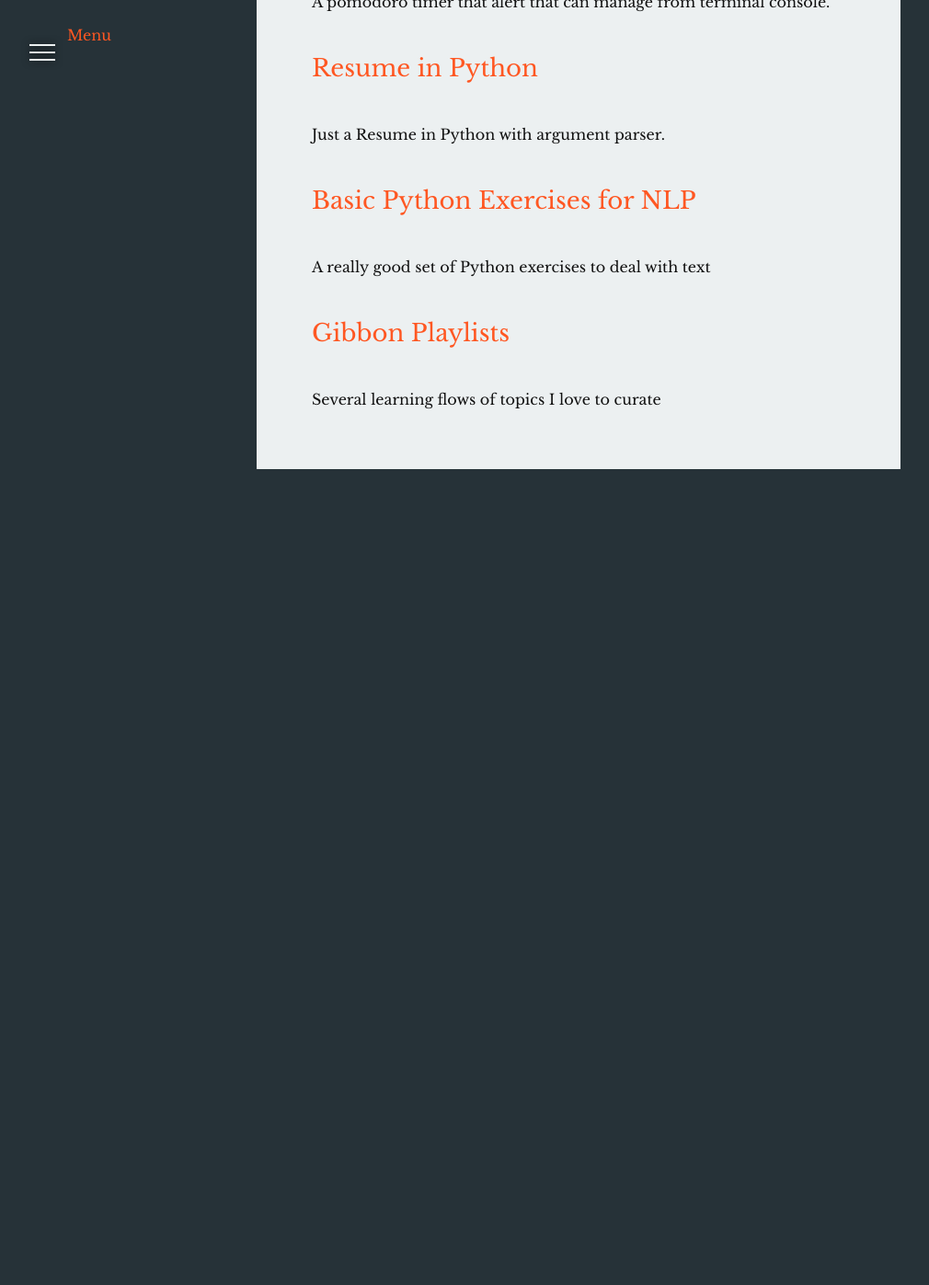
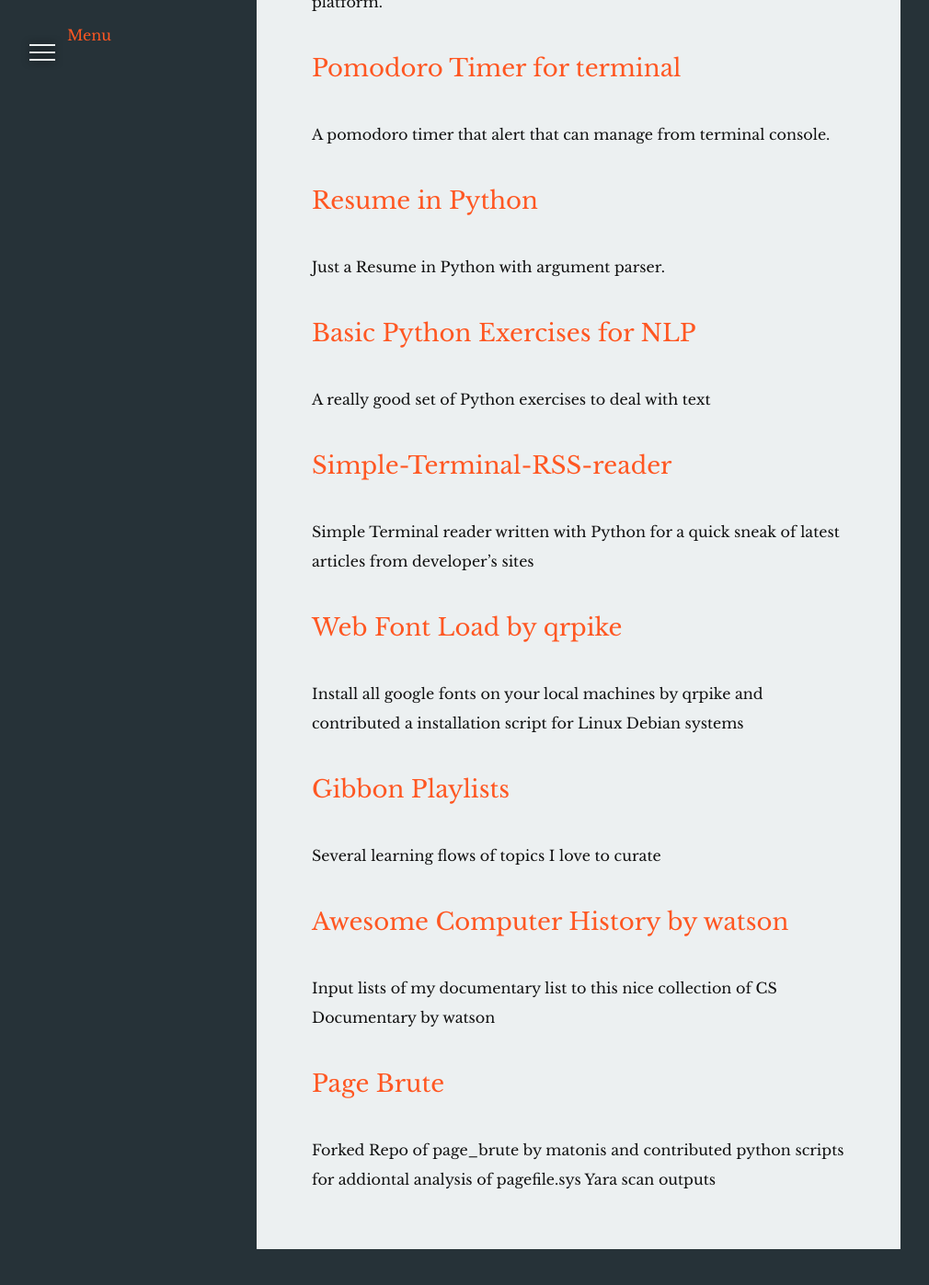
Before and after one commit to aungthurhahein/aungthurhahein.github.com, a Jekyll site: the page built from projects.md, in a window 1280 px wide and 1400 px high, scrolled down 1047 px. Shown: the top 1397 px of the window at 92% size, without its empty margins (11-1021 px from the left). Built offline with Jekyll 4.4.1, drawn with Linux system fonts in a browser that asks for light colours; nearby versions of some CDN libraries; before the commit the page ends 1677 px from its top, so only the background shows below that; some of the changed text lies outside the part shown.

Commit message:
projects udpate

```diff
--- a/projects.md
+++ b/projects.md
@@ -14,17 +14,32 @@ A project to gather the best packages for Sublime Text 3 and Atom text editors f
 
 This is a Google font pairing typography project using Burmese poems as content.
 
+### <a href="nay-phyo.com">Nay-Phyo</a>
+A single page parallax e-invitation site made as a present for my friends' weeding.
+
 ### <a href="http://aungthurhahein.github.io/coderplaylist/" target="_blank">CoderPlaylist</a>
 A playlist collection created by fellow coders from various streaming platform.
 
 ### <a href="https://github.com/aungthurhahein/pomodoro_python" target="_blank">Pomodoro Timer for terminal</a>
 A pomodoro timer that alert that can manage from terminal console.
 
-### <a href="https://github.com/aungthurhahein/resume-in-python">Resume in Python</a>
+### <a href="https://github.com/aungthurhahein/resume-in-python" target="_blank">Resume in Python</a>
 Just a Resume in Python with argument parser.
 
-### <a href="https://github.com/aungthurhahein/Simple-Programming-Exercise">Basic Python Exercises for NLP</a>
+### <a href="https://github.com/aungthurhahein/Simple-Programming-Exercise" target="_blank">Basic Python Exercises for NLP</a>
 A really good set of Python exercises to deal with text
 
-### <a href="https://gibbon.co/atrx">Gibbon Playlists</a>
+### <a href="https://github.com/aungthurhahein/Simple-Terminal-RSS-reader" target="_blank">Simple-Terminal-RSS-reader</a>
+Simple Terminal reader written with Python for a quick sneak of latest articles from developer's sites
+
+### <a href="https://github.com/qrpike/Web-Font-Load" >Web Font Load by qrpike</a>
+Install all google fonts on your local machines by qrpike and contributed a installation script for Linux Debian systems
+
+### <a href="https://gibbon.co/atrx" target="_blank">Gibbon Playlists</a>
 Several learning flows of topics I love to curate
+
+### <a href="https://github.com/watson/awesome-computer-history">Awesome Computer History by watson</a>
+Input lists of my documentary list to this nice collection of CS Documentary by watson
+
+### <a href="https://github.com/aungthurhahein/page_brute">Page Brute</a>
+Forked Repo of page_brute by matonis and contributed python scripts for addiontal analysis of pagefile.sys Yara scan outputs
```
Also changed, not shown: other parts of projects.md (+1 -1 lines).
